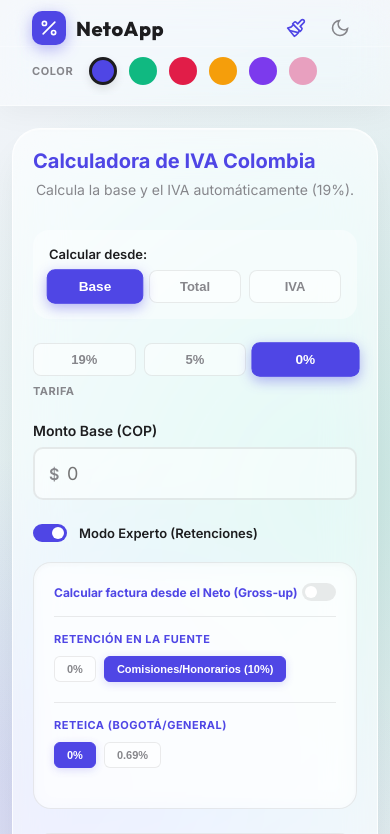
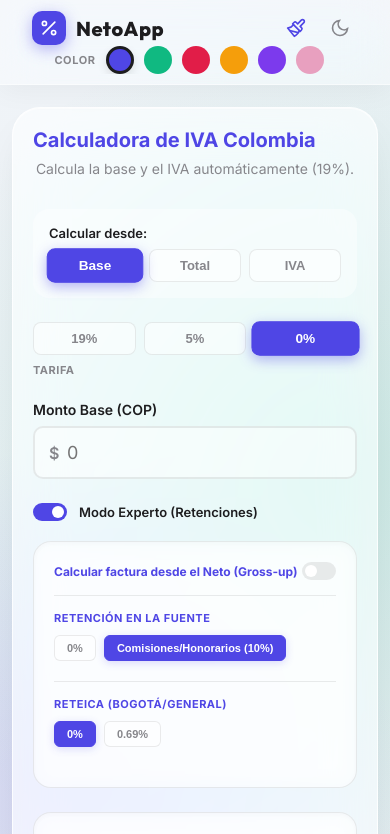
Before and after one commit to softwarelab7/NetoApp, a website: page index.html in a window 390 px wide. Both pictures are taken after a click on the button 296 px from the left and 28 px from the top of the page. Shown: the top 834 px of the page. Drawn offline with Linux system fonts and the light colour scheme.

Commit message:
Theme strip: inline PC, second row mobile with proper spacing

```diff
--- a/index.html
+++ b/index.html
@@ -30,6 +30,20 @@
                 </div>
                 <span class="brand">NetoApp</span>
             </div>
+
+            <!-- Inline theme strip — slides in on the same row -->
+            <div id="theme-strip" class="theme-strip">
+                <div class="theme-strip-inner">
+                    <span class="theme-strip-label">Color</span>
+                    <div class="theme-swatch swatch-indigo active" data-theme="default" title="Índigo"></div>
+                    <div class="theme-swatch swatch-emerald" data-theme="theme-emerald" title="Esmeralda"></div>
+                    <div class="theme-swatch swatch-ruby" data-theme="theme-ruby" title="Rubí"></div>
+                    <div class="theme-swatch swatch-amber" data-theme="theme-amber" title="Ámbar"></div>
+                    <div class="theme-swatch swatch-violet" data-theme="theme-violet" title="Violeta"></div>
+                    <div class="theme-swatch swatch-pink" data-theme="theme-pink" title="Rosado"></div>
+                </div>
+            </div>
+
             <div class="banner-actions" style="display: flex; align-items: center; gap: 8px;">
                 <button id="theme-menu-btn" class="icon-btn" title="Temas de Color">
                     <svg viewBox="0 0 24 24" width="20" height="20" fill="none" stroke="currentColor" stroke-width="2"
@@ -60,18 +74,6 @@
                         <path d="M21 12.79A9 9 0 1 1 11.21 3 7 7 0 0 0 21 12.79z"></path>
                     </svg>
                 </button>
-            </div>
-        </div>
-        <!-- Inline theme strip — slides open inside the banner -->
-        <div id="theme-strip" class="theme-strip">
-            <div class="theme-strip-inner">
-                <span class="theme-strip-label">Color</span>
-                <div class="theme-swatch swatch-indigo active" data-theme="default" title="Índigo"></div>
-                <div class="theme-swatch swatch-emerald" data-theme="theme-emerald" title="Esmeralda"></div>
-                <div class="theme-swatch swatch-ruby" data-theme="theme-ruby" title="Rubí"></div>
-                <div class="theme-swatch swatch-amber" data-theme="theme-amber" title="Ámbar"></div>
-                <div class="theme-swatch swatch-violet" data-theme="theme-violet" title="Violeta"></div>
-                <div class="theme-swatch swatch-pink" data-theme="theme-pink" title="Rosado"></div>
             </div>
         </div>
     </nav>
--- a/style.css
+++ b/style.css
@@ -834,6 +834,42 @@ footer p {
 
 /* Responsiveness */
 @media (max-width: 600px) {
+
+    /* Theme strip becomes a second row below the banner on mobile */
+    .banner-content {
+        flex-wrap: wrap;
+    }
+
+    .brand-group {
+        flex: 1;
+        /* pushes actions to the right on first row */
+    }
+
+    .theme-strip {
+        order: 3;
+        /* always last */
+        flex-basis: 100%;
+        /* takes full width → second row */
+        max-width: none !important;
+        width: 100%;
+        max-height: 0;
+        opacity: 0;
+        display: block;
+        overflow: hidden;
+        transition: max-height 0.35s ease, opacity 0.25s ease;
+    }
+
+    .theme-strip-inner {
+        padding: 28px 20px 16px;
+        justify-content: center;
+        width: 100%;
+    }
+
+    .theme-strip.open {
+        max-height: 110px;
+        opacity: 1;
+    }
+
     .container {
         padding: 12px;
     }
@@ -909,29 +945,29 @@ footer p {
     }
 }
 
-/* Theme Strip — inline inside the banner */
+/* Theme Strip — inline SAME LINE as banner content */
 .theme-strip {
-    max-height: 0;
+    display: flex;
+    align-items: center;
     overflow: hidden;
-    transition: max-height 0.35s cubic-bezier(0.4, 0, 0.2, 1),
+    max-width: 0;
+    opacity: 0;
+    transition: max-width 0.4s cubic-bezier(0.4, 0, 0.2, 1),
         opacity 0.25s ease;
-    opacity: 0;
-    border-top: 0px solid rgba(255, 255, 255, 0);
 }
 
 .theme-strip.open {
-    max-height: 60px;
+    max-width: 280px;
     opacity: 1;
-    border-top: 1px solid rgba(255, 255, 255, 0.3);
 }
 
 .theme-strip-inner {
-    max-width: 1150px;
-    margin: 0 auto;
-    padding: 10px 32px;
     display: flex;
     align-items: center;
-    gap: 12px;
+    justify-content: center;
+    gap: 10px;
+    padding: 0 12px 0 0;
+    white-space: nowrap;
 }
 
 .theme-strip-label {
@@ -940,13 +976,12 @@ footer p {
     text-transform: uppercase;
     letter-spacing: 0.6px;
     color: var(--text-muted);
-    margin-right: 4px;
+    white-space: nowrap;
 }
 
-/* Highlight the active theme button slightly */
+/* Highlight the active theme button */
 #theme-menu-btn.active {
     color: var(--primary-color);
-    background: rgba(var(--primary-color), 0.08);
 }
 
 .theme-swatch {
```
